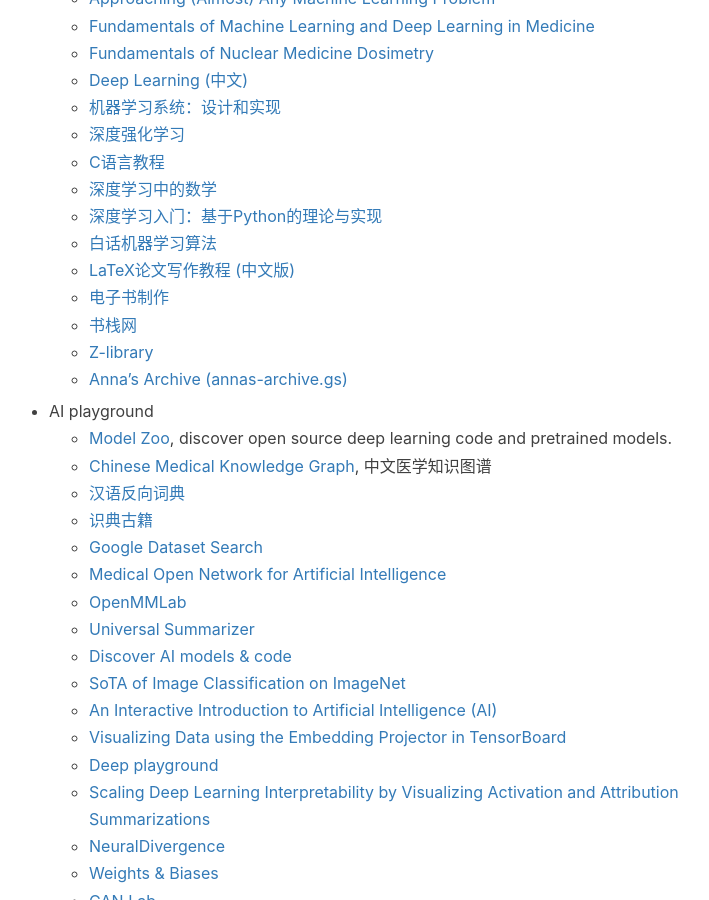
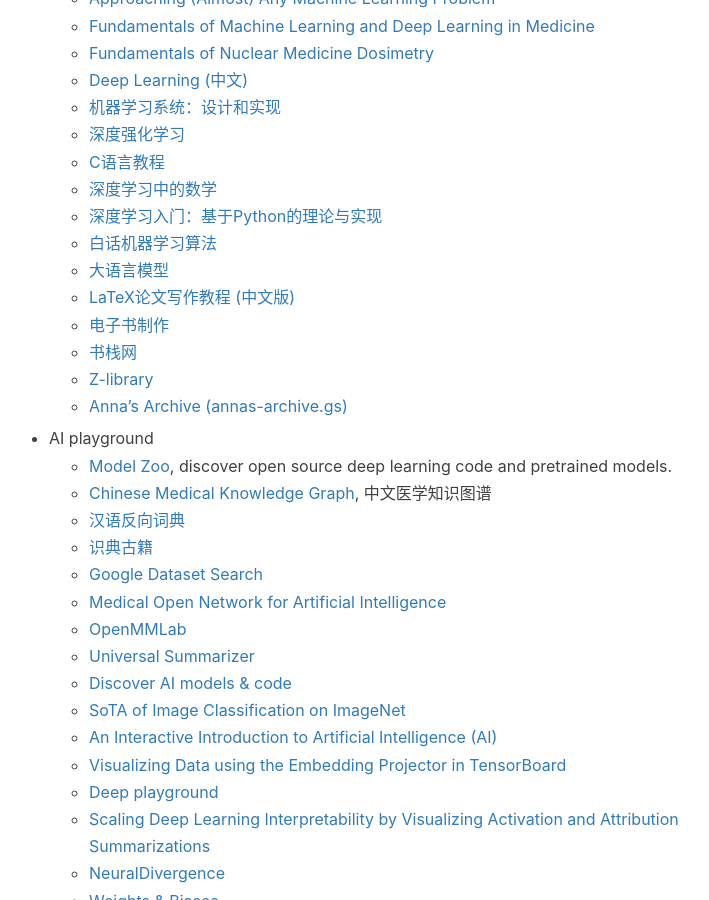
Before and after one commit to jizhang02/jizhang02.github.io, a Jekyll site: the page built from _posts/2022-09-20-productivity.markdown, in a window 1280 px wide and 900 px high, scrolled down 2595 px. Shown: the whole window, without its empty margins (256-965 px from the left). Built offline with Jekyll 4.4.1, drawn with Linux system fonts in a browser that asks for light colours; nearby versions of some CDN libraries; a script that is not in the unit is left out; comment, search, counter and statistics services are not loaded.

Commit message:
Update 2022-09-20-productivity.markdown

```diff
--- a/_posts/2022-09-20-productivity.markdown
+++ b/_posts/2022-09-20-productivity.markdown
@@ -103,6 +103,7 @@
     * [深度学习中的数学](https://m.ituring.com.cn/book/2593)
     * [深度学习入门：基于Python的理论与实现](https://m.ituring.com.cn/book/1921)
     * [白话机器学习算法](https://m.ituring.com.cn/book/2618)
+    * [大语言模型](http://aibox.ruc.edu.cn/docs//2024-04/da308db79a5d4c5697da99e012d46c76.pdf)
     * [LaTeX论文写作教程 (中文版)](https://nbviewer.org/github/xinychen/latex-cookbook/blob/main/version-1/chapter-0/tableofcontents.ipynb)
     * [电子书制作](https://book.crifan.com/books/ebook_system_gitbook/website/)
     * [书栈网](https://www.bookstack.cn/)
```
